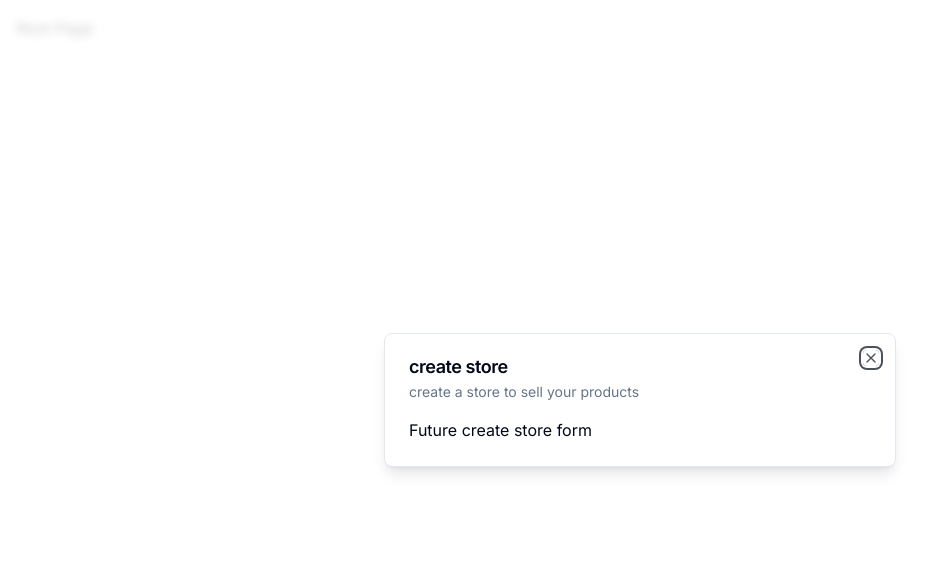
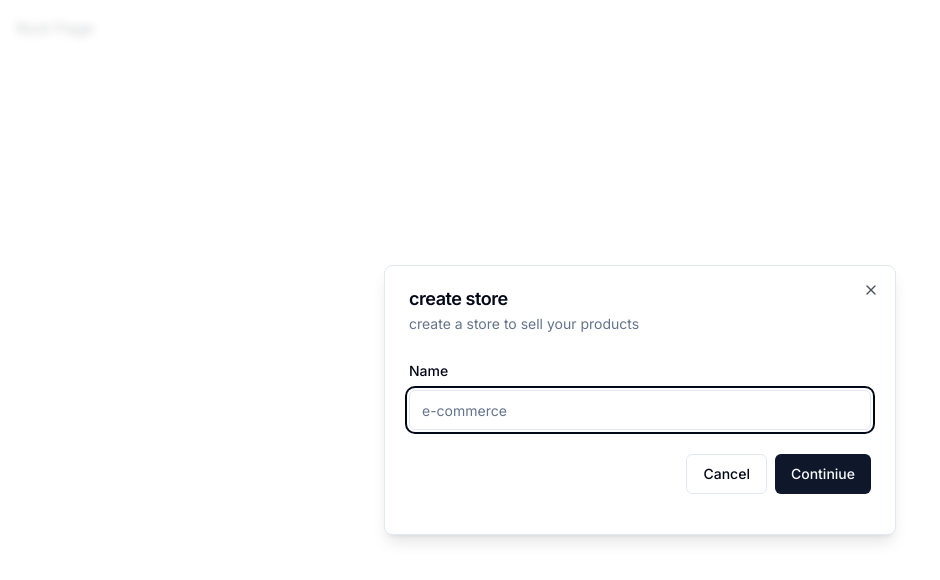
Before and after one commit to ngermanishvili/ecommerce-admin, a Next.js app: page / in a window 1280 px wide. Shown: the top 580 px of the page, without its empty margins (0-940 px from the left). Built offline with nearby package versions, Linux system fonts and the light colour scheme.

Commit message:
add zod validation to form

```diff
--- a/components/modals/store-modal.tsx
+++ b/components/modals/store-modal.tsx
@@ -1,11 +1,33 @@
 "use client"
+import * as z from "zod"
+import { zodResolver } from "@hookform/resolvers/zod";
+import { useForm } from "react-hook-form";
 
 import { useStoreModal } from "@/hooks/use-store-modal"
 import { Modal } from "@/components/ui/modal";
+import { Form, FormControl, FormField, FormItem, FormLabel, FormMessage } from "../ui/form";
+import { Input } from "@/components/ui/input";
+import { Button } from "@/components/ui/button";
 
+const formSchema = z.object({
+    name: z.string().min(3).max(255),
+    // description: z.string().min(1).max(255),
+})
 
 export const StoreModal = () => {
     const storeModal = useStoreModal();
+    const form = useForm<z.infer<typeof formSchema>>({
+        resolver: zodResolver(formSchema),
+        defaultValues: {
+            name: "",
+        }
+    })
+
+    const onSubmit = async (values: z.infer<typeof formSchema>) => {
+        console.log(values);
+
+        // TODO: create store
+    }
 
     return (
         <Modal
@@ -14,7 +36,38 @@
             isOpen={storeModal.isOpen}
             onClose={storeModal.onClose}
         >
-            Future create store form
+            <div>
+                <div className="space-y-4 py-2 pb-4">
+                    <Form {...form}>
+                        <form onSubmit={form.handleSubmit(onSubmit)}>
+                            <FormField control={form.control} name="name" render={({ field }) => (
+                                <FormItem>
+                                    <FormLabel>
+                                        Name
+                                    </FormLabel>
+                                    <FormControl>
+                                        <Input placeholder="e-commerce" {...field} />
+                                    </FormControl>
+                                    <FormMessage />
+
+
+                                </FormItem>
+                            )}
+                            />
+
+                            <div className="pt-6 space-x-2 flex items-center justify-end w-full">
+                                <Button variant="outline" onClick={storeModal.onClose}>
+                                    Cancel
+                                </Button>
+                                <Button type="submit">
+                                    Continiue
+                                </Button>
+                            </div>
+                        </form>
+                    </Form>
+                </div>
+
+            </div>
         </Modal >
     )
 }
--- /dev/null
+++ b/components/ui/form.tsx
@@ -0,0 +1,176 @@
+import * as React from "react"
+import * as LabelPrimitive from "@radix-ui/react-label"
+import { Slot } from "@radix-ui/react-slot"
+import {
+  Controller,
+  ControllerProps,
+  FieldPath,
+  FieldValues,
+  FormProvider,
+  useFormContext,
+} from "react-hook-form"
+
+import { cn } from "@/lib/utils"
+import { Label } from "@/components/ui/label"
+
+const Form = FormProvider
+
+type FormFieldContextValue<
+  TFieldValues extends FieldValues = FieldValues,
+  TName extends FieldPath<TFieldValues> = FieldPath<TFieldValues>
+> = {
+  name: TName
+}
+
+const FormFieldContext = React.createContext<FormFieldContextValue>(
+  {} as FormFieldContextValue
+)
+
+const FormField = <
+  TFieldValues extends FieldValues = FieldValues,
+  TName extends FieldPath<TFieldValues> = FieldPath<TFieldValues>
+>({
+  ...props
+}: ControllerProps<TFieldValues, TName>) => {
+  return (
+    <FormFieldContext.Provider value={{ name: props.name }}>
+      <Controller {...props} />
+    </FormFieldContext.Provider>
+  )
+}
+
+const useFormField = () => {
+  const fieldContext = React.useContext(FormFieldContext)
+  const itemContext = React.useContext(FormItemContext)
+  const { getFieldState, formState } = useFormContext()
+
+  const fieldState = getFieldState(fieldContext.name, formState)
+
+  if (!fieldContext) {
+    throw new Error("useFormField should be used within <FormField>")
+  }
+
+  const { id } = itemContext
+
+  return {
+    id,
+    name: fieldContext.name,
+    formItemId: `${id}-form-item`,
+    formDescriptionId: `${id}-form-item-description`,
+    formMessageId: `${id}-form-item-message`,
+    ...fieldState,
+  }
+}
+
+type FormItemContextValue = {
+  id: string
+}
+
+const FormItemContext = React.createContext<FormItemContextValue>(
+  {} as FormItemContextValue
+)
+
+const FormItem = React.forwardRef<
+  HTMLDivElement,
+  React.HTMLAttributes<HTMLDivElement>
+>(({ className, ...props }, ref) => {
+  const id = React.useId()
+
+  return (
+    <FormItemContext.Provider value={{ id }}>
+      <div ref={ref} className={cn("space-y-2", className)} {...props} />
+    </FormItemContext.Provider>
+  )
+})
+FormItem.displayName = "FormItem"
+
+const FormLabel = React.forwardRef<
+  React.ElementRef<typeof LabelPrimitive.Root>,
+  React.ComponentPropsWithoutRef<typeof LabelPrimitive.Root>
+>(({ className, ...props }, ref) => {
+  const { error, formItemId } = useFormField()
+
+  return (
+    <Label
+      ref={ref}
+      className={cn(error && "text-destructive", className)}
+      htmlFor={formItemId}
+      {...props}
+    />
+  )
+})
+FormLabel.displayName = "FormLabel"
+
+const FormControl = React.forwardRef<
+  React.ElementRef<typeof Slot>,
+  React.ComponentPropsWithoutRef<typeof Slot>
+>(({ ...props }, ref) => {
+  const { error, formItemId, formDescriptionId, formMessageId } = useFormField()
+
+  return (
+    <Slot
+      ref={ref}
+      id={formItemId}
+      aria-describedby={
+        !error
+          ? `${formDescriptionId}`
+          : `${formDescriptionId} ${formMessageId}`
+      }
+      aria-invalid={!!error}
+      {...props}
+    />
+  )
+})
+FormControl.displayName = "FormControl"
+
+const FormDescription = React.forwardRef<
+  HTMLParagraphElement,
+  React.HTMLAttributes<HTMLParagraphElement>
+>(({ className, ...props }, ref) => {
+  const { formDescriptionId } = useFormField()
+
+  return (
+    <p
+      ref={ref}
+      id={formDescriptionId}
+      className={cn("text-sm text-muted-foreground", className)}
+      {...props}
+    />
+  )
+})
+FormDescription.displayName = "FormDescription"
+
+const FormMessage = React.forwardRef<
+  HTMLParagraphElement,
+  React.HTMLAttributes<HTMLParagraphElement>
+>(({ className, children, ...props }, ref) => {
+  const { error, formMessageId } = useFormField()
+  const body = error ? String(error?.message) : children
+
+  if (!body) {
+    return null
+  }
+
+  return (
+    <p
+      ref={ref}
+      id={formMessageId}
+      className={cn("text-sm font-medium text-destructive", className)}
+      {...props}
+    >
+      {body}
+    </p>
+  )
+})
+FormMessage.displayName = "FormMessage"
+
+export {
+  useFormField,
+  Form,
+  FormItem,
+  FormLabel,
+  FormControl,
+  FormDescription,
+  FormMessage,
+  FormField,
+}
--- /dev/null
+++ b/components/ui/input.tsx
@@ -0,0 +1,25 @@
+import * as React from "react"
+
+import { cn } from "@/lib/utils"
+
+export interface InputProps
+  extends React.InputHTMLAttributes<HTMLInputElement> {}
+
+const Input = React.forwardRef<HTMLInputElement, InputProps>(
+  ({ className, type, ...props }, ref) => {
+    return (
+      <input
+        type={type}
+        className={cn(
+          "flex h-10 w-full rounded-md border border-input bg-background px-3 py-2 text-sm ring-offset-background file:border-0 file:bg-transparent file:text-sm file:font-medium placeholder:text-muted-foreground focus-visible:outline-none focus-visible:ring-2 focus-visible:ring-ring focus-visible:ring-offset-2 disabled:cursor-not-allowed disabled:opacity-50",
+          className
+        )}
+        ref={ref}
+        {...props}
+      />
+    )
+  }
+)
+Input.displayName = "Input"
+
+export { Input }
--- /dev/null
+++ b/components/ui/label.tsx
@@ -0,0 +1,26 @@
+"use client"
+
+import * as React from "react"
+import * as LabelPrimitive from "@radix-ui/react-label"
+import { cva, type VariantProps } from "class-variance-authority"
+
+import { cn } from "@/lib/utils"
+
+const labelVariants = cva(
+  "text-sm font-medium leading-none peer-disabled:cursor-not-allowed peer-disabled:opacity-70"
+)
+
+const Label = React.forwardRef<
+  React.ElementRef<typeof LabelPrimitive.Root>,
+  React.ComponentPropsWithoutRef<typeof LabelPrimitive.Root> &
+    VariantProps<typeof labelVariants>
+>(({ className, ...props }, ref) => (
+  <LabelPrimitive.Root
+    ref={ref}
+    className={cn(labelVariants(), className)}
+    {...props}
+  />
+))
+Label.displayName = LabelPrimitive.Root.displayName
+
+export { Label }
--- a/package.json
+++ b/package.json
@@ -10,7 +10,9 @@
   },
   "dependencies": {
     "@clerk/nextjs": "^4.27.2",
+    "@hookform/resolvers": "^3.3.2",
     "@radix-ui/react-dialog": "^1.0.5",
+    "@radix-ui/react-label": "^2.0.2",
     "@radix-ui/react-slot": "^1.0.2",
     "class-variance-authority": "^0.7.0",
     "clsx": "^2.0.0",
@@ -18,8 +20,10 @@
     "next": "14.0.3",
     "react": "^18",
     "react-dom": "^18",
+    "react-hook-form": "^7.48.2",
     "tailwind-merge": "^2.0.0",
     "tailwindcss-animate": "^1.0.7",
+    "zod": "^3.22.4",
     "zustand": "^4.4.7"
   },
   "devDependencies": {
```
Also changed, not shown: 1 other file (tests, documents, lock files or other folders).
